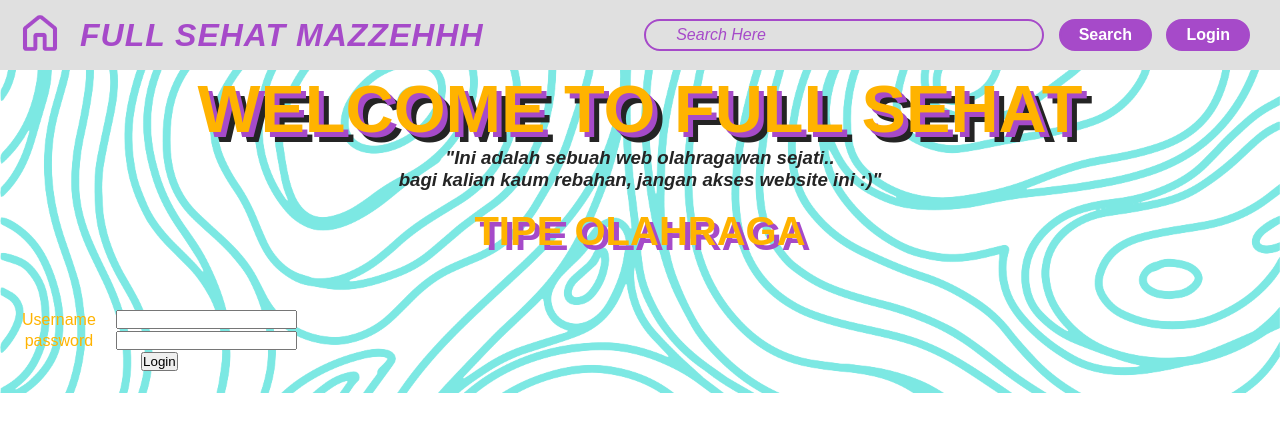
After one commit to MaximHere/Project1-PrProgWeb, a PHP site: page /login.php in a window 1280 px wide. The commit adds this page. Shown: the top 432 px of the page. Run offline with PHP 8.4, Linux system fonts and the light colour scheme.

Commit message:
Update kem PHP

```diff
--- a/LARI.html
+++ b/LARI.php
@@ -17,7 +17,7 @@
 <body>
     <header class="nav">
         <div class="topBar">
-            <a href="home.html"><img src="pic/home button.png" alt="home icon"></a>
+            <a href="home.php"><img src="pic/home button.png" alt="home icon"></a>
             <h1 id="webname">FULL SEHAT MAZZEHHH</h1>
             <div class="topBar-right">
                 <input class="search-box" type="text" placeholder="Search Here">
--- a/Push Up.html
+++ b/Push Up.php
@@ -17,7 +17,7 @@
 <body>
     <header class="nav">
         <div class="topBar">
-            <a href="home.html"><img src="pic/home button.png" alt="home icon"></a>
+            <a href="home.php"><img src="pic/home button.png" alt="home icon"></a>
             <h1>FULL SEHAT MAZZEHHH</h1>
             <div class="topBar-right">
                 <input class="search-box" type="text" placeholder="Search Here">
--- a/SIT-UP.html
+++ b/SIT-UP.php
@@ -17,7 +17,7 @@
 <body>
     <header class="nav">
         <div class="topBar">
-            <a href="home.html"><img src="pic/home button.png" alt="home icon"></a>
+            <a href="home.php"><img src="pic/home button.png" alt="home icon"></a>
             <h1 id="webname">FULL SEHAT MAZZEHHH</h1>
             <div class="topBar-right">
                 <input class="search-box" type="text" placeholder="Search Here">
--- /dev/null
+++ b/login.php
@@ -0,0 +1,68 @@
+<!DOCTYPE html>
+<html lang="en">
+<head>
+    <link rel="stylesheet" href="style.css">
+    <meta charset="UTF-8">
+    <meta http-equiv="X-UA-Compatible" content="IE=edge">
+    <meta name="viewport" content="width=, initial-scale=1.0">
+    <title>Document</title>
+</head>
+<body class="home-page">
+    <header class="nav">
+        <div class="topBar">
+            <a href="home.php"><img src="pic/home button.png" alt="home icon"></a>
+            <h1 id="webname">FULL SEHAT MAZZEHHH</h1>
+            <div class="topBar-right">
+                    <form action="home.php" method="post">
+                    <input class="search-box" type="text" placeholder="Search Here">
+                    <button class="SearchButton">Search</button>
+                    <button class="SearchButton" name="login">Login</button>
+                </form>
+
+            </div>
+        </div>
+    </header>
+
+
+    <main class="details">
+        <div>
+            <h1>Welcome to FULL SEHAT</h1>
+            <article>"Ini adalah sebuah web olahragawan sejati..</article>
+            <article>bagi kalian kaum rebahan, jangan akses website ini :)"</article>
+        </div>
+        <br>
+        <div class="kolom-pilihan">
+            <h2>Tipe Olahraga</h2>
+            <br>
+
+        </div>
+        <br>
+        <br>
+        <form action="login.php" method="post">
+            <table>
+                <tr>
+                    <td>Username</td>
+                    <td>&nbsp;</td>
+                    <td><input class="search-box" type="text" name="user"></td>
+                </tr>
+                <tr>
+                    <td>password</td>
+                    <td>&emsp;</td>
+                    <td><input class="search-box" type="password" name="password"></td>
+                </tr>
+                <tr>
+                    <td colspan="3">
+                        <button type="submit" name="submit">Login</button>
+                    </td>
+
+                </tr>
+            </table>
+
+
+
+        </form>
+    </main>
+
+
+</body>
+</html>
--- a/style.css
+++ b/style.css
@@ -65,6 +65,26 @@ main {
   right: 20px;
   position: absolute;
   float: right;
+}
+
+.login-box {
+  width: 100%;
+  height: 50px;
+  background-color: #e0e0e0;
+  position: fixed;
+  display: flex;
+  padding: 35px;
+  align-items: center;
+  background-color: transparent;
+  margin-right: 10px;
+  width: 400px;
+  padding: 5px 30px;
+  text-align: left;
+  border: 2px #a64ac9 solid;
+  border-radius: 50px;
+  font-size: 12pt;
+  font-style: italic;
+  color: #a64ac9;
 }
 
 .topBar-right .search-box {
```
Also changed, not shown: coba.php (added, +12 -0 lines), home.php (renamed from home.html, +32 -4 lines).
